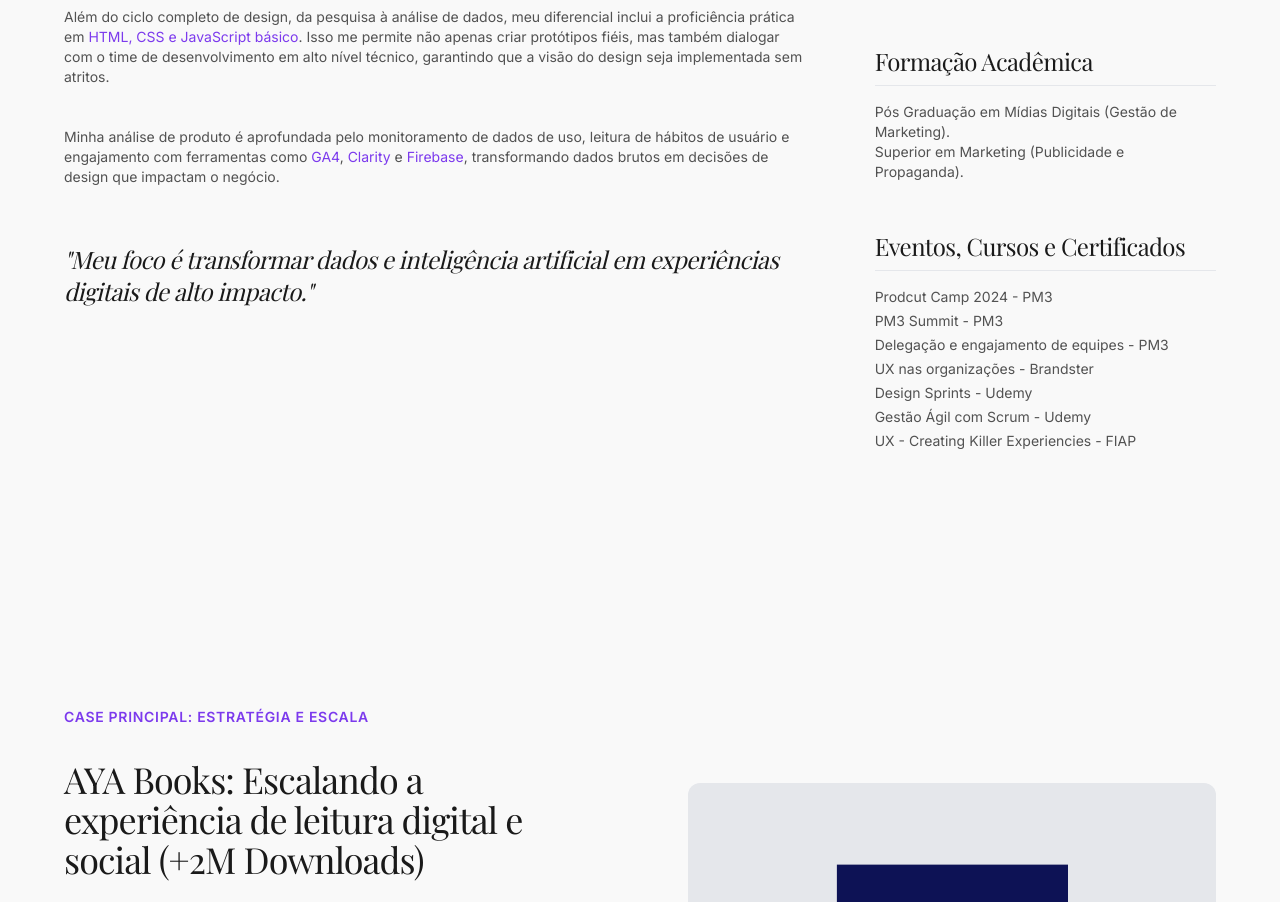
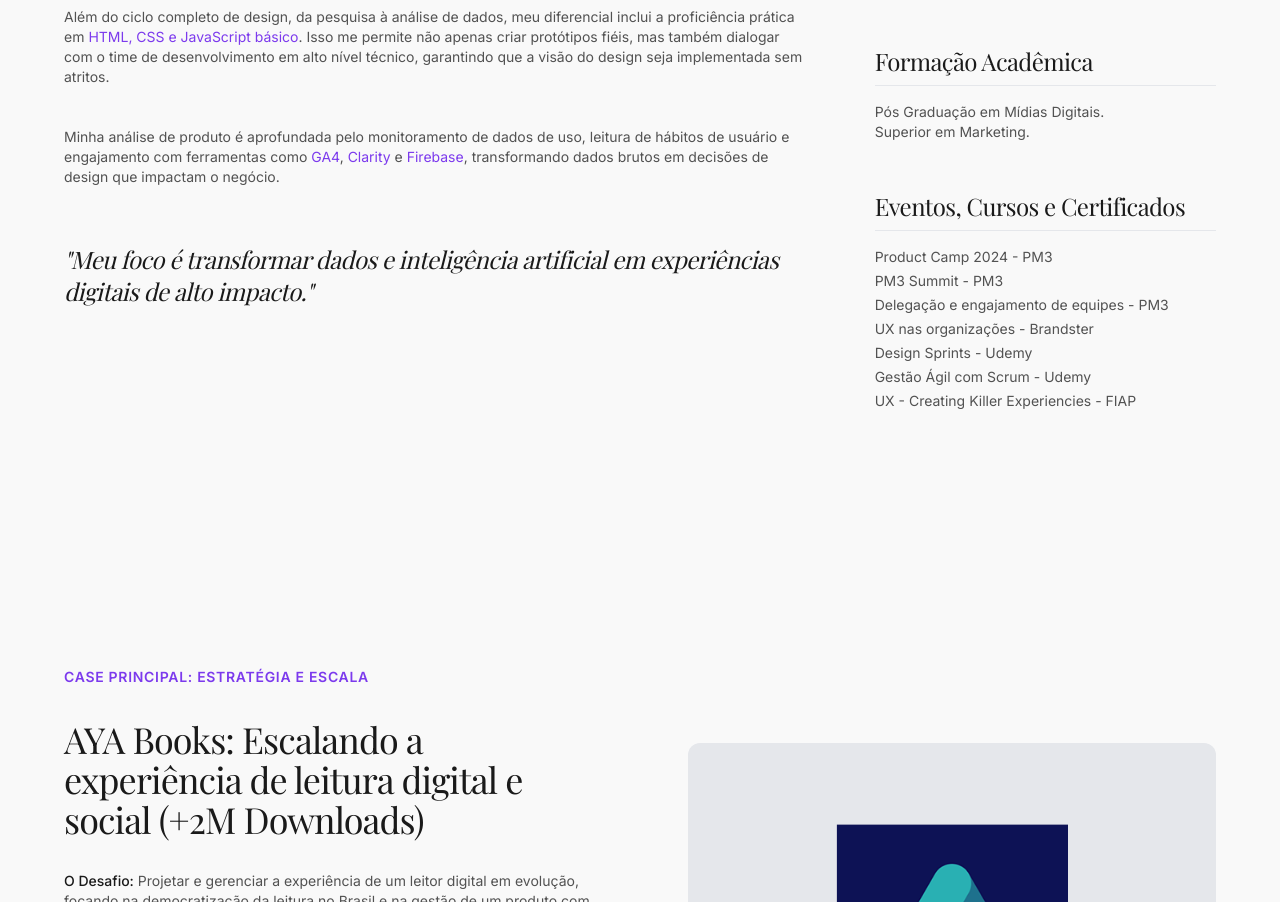
Before and after one commit to teixeira-luciano/luciano-teixeira, a plain HTML site: page index.html in a window 1280 px wide. Shown: the part 1733-2635 px from the top of the page. Drawn offline with nearby package versions, Linux system fonts and the light colour scheme; a web font is replaced by a local one.

Commit message:
Add files via upload

```diff
--- a/index.html
+++ b/index.html
@@ -280,8 +280,8 @@
                         </h3>
                         <!-- DIMINUÍDO: text-base para text-sm -->
                         <p class="text-sm text-text-secondary">
-                            Pós Graduação em Mídias Digitais (Gestão de Marketing). <br>
-                            Superior em Marketing (Publicidade e Propaganda).
+                            Pós Graduação em Mídias Digitais. <br>
+                            Superior em Marketing.
                         </p>
                     </div>
 
@@ -293,7 +293,7 @@
                         </h3>
                         <!-- DIMINUÍDO: text-base para text-sm -->
                         <ul class="text-sm text-text-secondary space-y-1">
-                            <li>Prodcut Camp 2024 - PM3</li>
+                            <li>Product Camp 2024 - PM3</li>
                             <li>PM3 Summit - PM3</li>
                             <li>Delegação e engajamento de equipes - PM3</li>
                             <li>UX nas organizações - Brandster</li>
```
